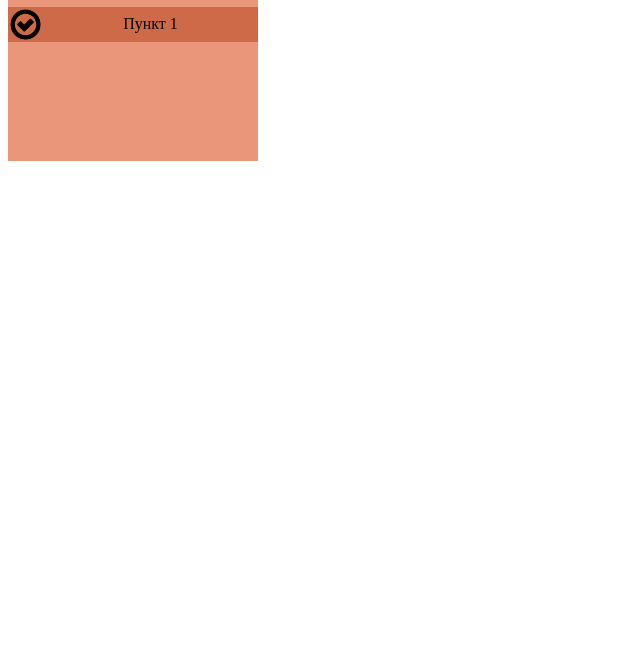
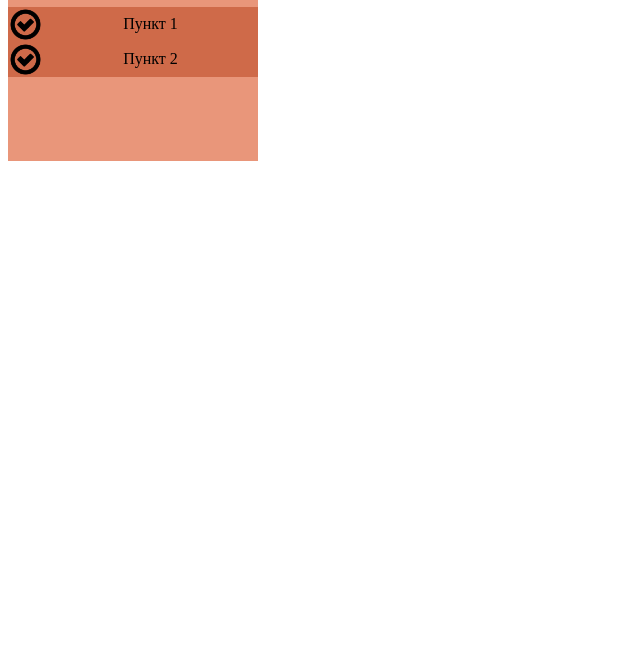
Before and after one commit to dulova/lab1, a plain HTML site: page index.html in a window 1280 px wide. Shown: the part 141-800 px from the top of the page, without its empty margins (0-640 px from the left). Drawn offline with Linux system fonts and the light colour scheme.

Commit message:
Добавлен 2 пункт списка

```diff
--- a/index.html
+++ b/index.html
@@ -11,10 +11,15 @@
     <button>Супер-кнопка</button>
     <div class="container">
     <h1>Простой список с картинкой</h1>
-    <div class="row">
-        <img src="img.png" alt="картинка">
-        <p>Пункт 1</p>
-    </div>
+        <div class="table"></div>
+            <div class="row">
+                <img src="img.png" alt="картинка">
+                <p>Пункт 1</p>
+            </div>
+            <div class="row">
+                <img src="img.png" alt="картинка">
+                <p>Пункт 2</p>
+            </div>
     </div>
 </body>
 </html>
--- a/style.css
+++ b/style.css
@@ -5,10 +5,14 @@ button {
 }
 
 .container {
-    display: block;
     width: 250px;
     height: 250px;
     background-color: darksalmon;
+}
+
+.table {
+    display: flex;
+    flex-direction: column;
 }
 
 .row {
```
